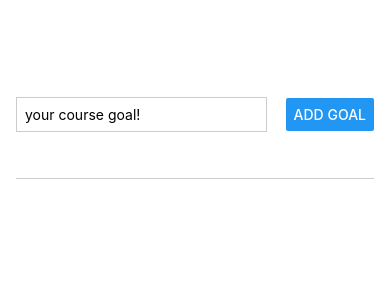
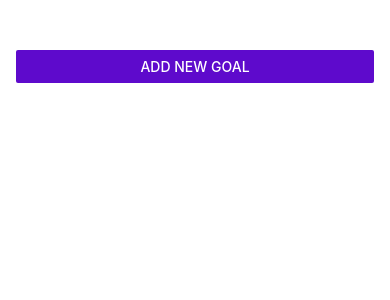
Before and after one commit to abbyhoosh/RNCourse, a React Native app: screen / in a window 390 px wide. Shown: the top 300 px of the page. Built offline with nearby package versions, Linux system fonts and the light colour scheme.

Commit message:
Modal opens

```diff
--- a/App.js
+++ b/App.js
@@ -1,12 +1,16 @@
 import { useState } from "react";
-import { StyleSheet, View, FlatList } from "react-native";
+import { StyleSheet, View, FlatList, Button } from "react-native";
 
 import GoalItem from "./components/GoalItem";
 import GoalInput from "./components/GoalInput";
 
 export default function App() {
+  const [modalIsVisible, setModalIsVisible] = useState(false);
   const [courseGoals, setCourseGoals] = useState([]);
 
+  function startAddGoalHandler() {
+    setModalIsVisible(true);
+  }
   function addGoalHandler(enteredGoalText) {
     setCourseGoals((currentCourseGoals) => [
       ...currentCourseGoals,
@@ -15,14 +19,19 @@ export default function App() {
   }
 
   function deleteGoalHandler(id) {
-   setCourseGoals((currentCourseGoals) => {
-    return currentCourseGoals.filter((goal) => goal.key !== id);
-   });
+    setCourseGoals((currentCourseGoals) => {
+      return currentCourseGoals.filter((goal) => goal.key !== id);
+    });
   }
 
   return (
     <View style={styles.appContainer}>
-      <GoalInput onAddGoal={addGoalHandler} />
+      <Button
+        title="Add New Goal"
+        color="#5E0acc"
+        onPress={startAddGoalHandler}
+      />
+      {modalIsVisible && <GoalInput onAddGoal={addGoalHandler} />}
       <View style={styles.goalsContainer}>
         <FlatList
           data={courseGoals}
--- a/components/GoalInput.js
+++ b/components/GoalInput.js
@@ -1,4 +1,4 @@
-import { StyleSheet, View, TextInput, Button } from "react-native";
+import { StyleSheet, View, TextInput, Button, Modal } from "react-native";
 import { useState } from "react";
 
 function GoalInput(props) {
@@ -14,6 +14,7 @@ function GoalInput(props) {
   }
 
   return (
+    <Modal>
       <View style={styles.inputContainer}>
         <TextInput
           style={styles.TextInput}
@@ -23,6 +24,7 @@ function GoalInput(props) {
         />
         <Button title="Add goal" onPress={addGoalHandler} />
       </View>
+    </Modal>
   );
 }
 
--- a/components/GoalItem.js
+++ b/components/GoalItem.js
@@ -2,11 +2,11 @@ import { StyleSheet, View, Text, Pressable } from "react-native";
 
 function GoalItem(props) {
   return (
-    <Pressable onPress={props.onDeleteItem.bind(this, props.id)}>
       <View style={styles.goalItem}>
+      <Pressable android_ripple={{color: '#dddddd'}} onPress={props.onDeleteItem.bind(this, props.id)}>
         <Text style={styles.goalText}>{props.text}</Text>
+        </Pressable>
       </View>
-    </Pressable>
   );
 }
 
@@ -15,11 +15,11 @@ export default GoalItem;
 const styles = StyleSheet.create({
   goalItem: {
     margin: 8,
-    padding: 8,
     borderRadius: 6,
     backgroundColor: "#5e0acc",
   },
   goalText: {
     color: "white",
+    padding: 8,
   },
 });
```
Lines whose indentation alone changed are shown as unchanged.
